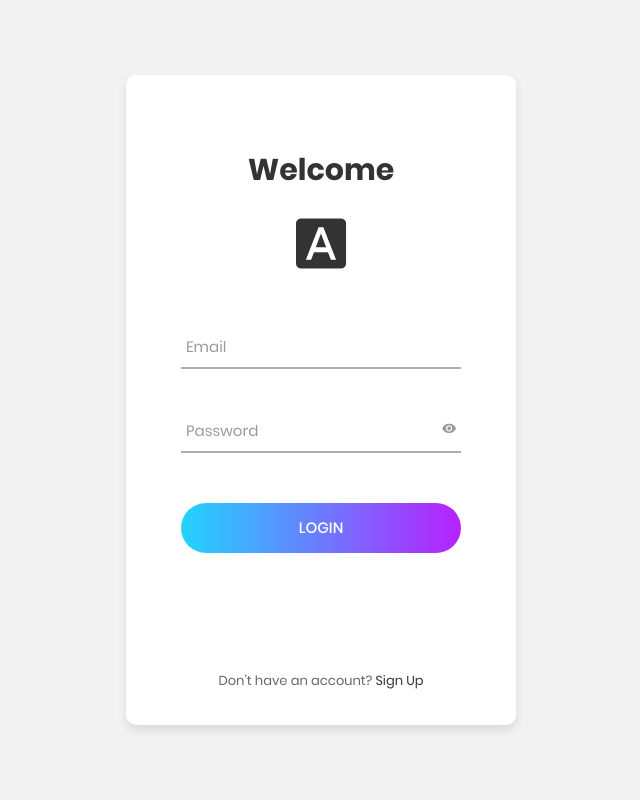
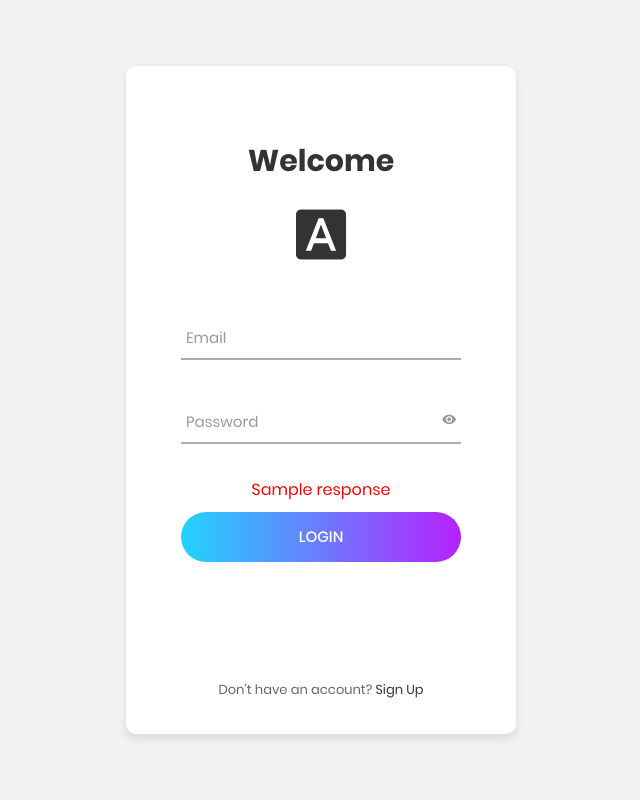
Before and after one commit to 7Nithin7/ATS-Breaker, a Flask app: template templates/index.html in a window 1280 px wide. Shown: the whole page, without its empty margins (319-959 px from the left). Run offline with Flask 2, Linux system fonts and the light colour scheme; the template is opened without the code that fills it: most values are stand-ins (such as "Sample title", 1, 10 or a date in 2020); some libraries are stand-ins or nearby versions.

Commit message:
Password Invalid feature added

```diff
--- a/app.py
+++ b/app.py
@@ -31,6 +31,8 @@ def index():
             if (check_password_hash(user.password, password)):
                 login_user(user)
                 return redirect('/front')
+            else:
+                return render_template('index.html', response = "Invalid Password")
         except:
             return redirect('/')
 
--- a/static/css/front.css
+++ b/static/css/front.css
@@ -1,6 +1,7 @@
 #title {
     background-color: #00487d;
     color: white;
+    background-image: ;
     /* padding-bottom: 5%; */
 }
 
--- a/static/css/main.css
+++ b/static/css/main.css
@@ -488,3 +488,8 @@ iframe {
     opacity: 1;
   }
 }
+
+h6 {
+  text-align: center;
+  color:red;
+}
--- a/templates/index.html
+++ b/templates/index.html
@@ -52,6 +52,7 @@
 						<input class="input100" type="password" name="pass">
 						<span class="focus-input100" data-placeholder="Password"></span>
 					</div>
+					<h6>{{ response }}</h6>
 
 					<div class="container-login100-form-btn">
 						<div class="wrap-login100-form-btn">
@@ -59,8 +60,12 @@
 							<button class="login100-form-btn" type="submit">
 								Login
 							</button>
+
+
+
 						</div>
 					</div>
+
 
 					<div class="text-center p-t-115">
 						<span class="txt1">
```
Also changed, not shown: 2 other files.
